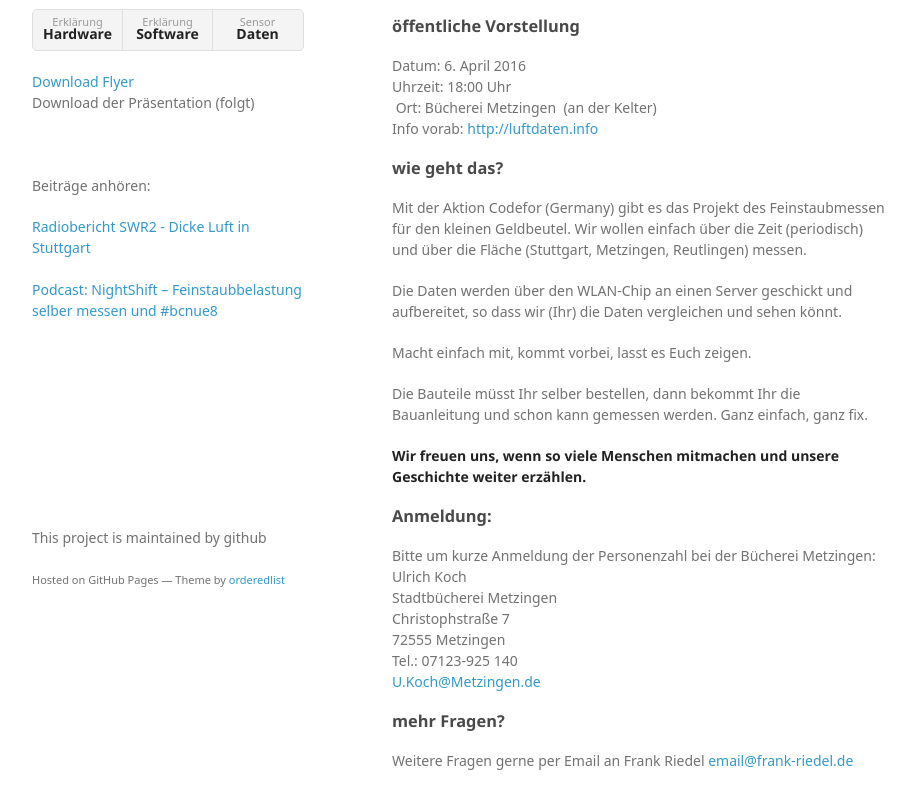
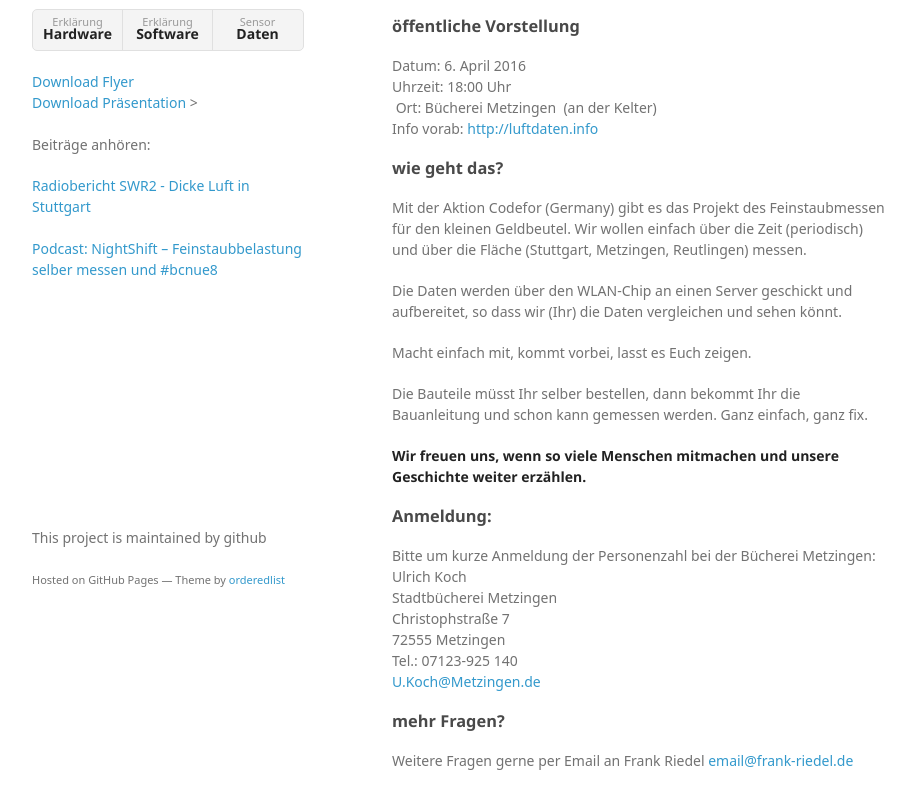
Before and after one commit to riedelwerk/feinstaub_messen_click, a plain HTML site: page index.html in a window 1280 px wide. Shown: the part 141-950 px from the top of the page, without its empty margins (178-1093 px from the left). Drawn offline with Linux system fonts and the light colour scheme; a web font is replaced by a local one.

Commit message:
Präsentation
Präsentation

```diff
--- a/index.html
+++ b/index.html
@@ -25,9 +25,9 @@
         </ul>
         <a href="https://riedelwerk.github.io/feinstaub/feinstaub.flyer.6-4-2016.pdf" target="_blank">Download Flyer</a>
         </br>
-        <p>Download der Präsentation (folgt)</p>
-    <!--    <a href="http://riedelwerk.github.io/feinstaub/Feinstaub.pdf" target="_blank">Download Präsentation</a> >
-    <![end]-->
+
+        <a href="http://riedelwerk.github.io/feinstaub/Feinstaub.pdf" target="_blank">Download Präsentation</a> >
+
         </br>
         </br>
         <p>Beiträge anhören:</p>
```
